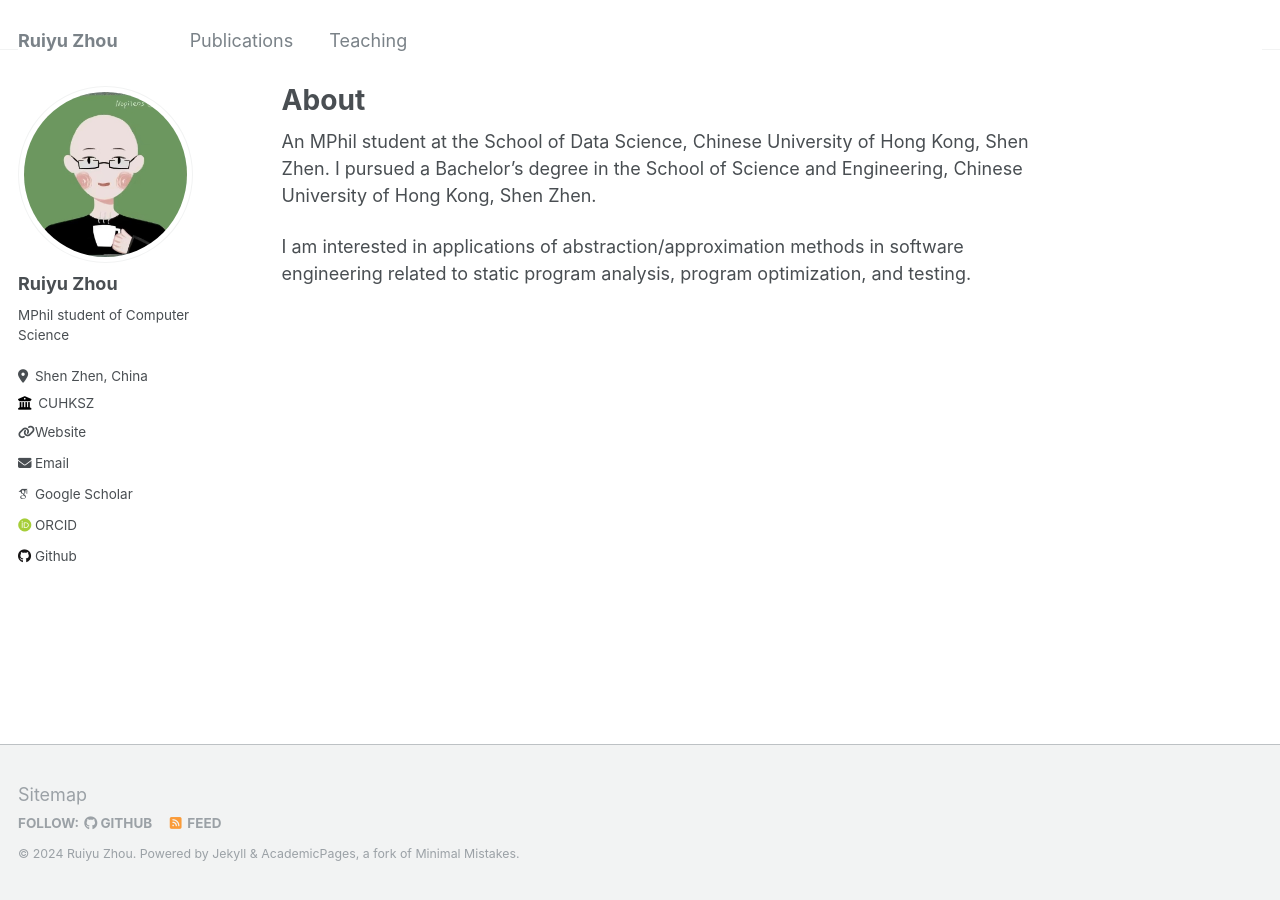
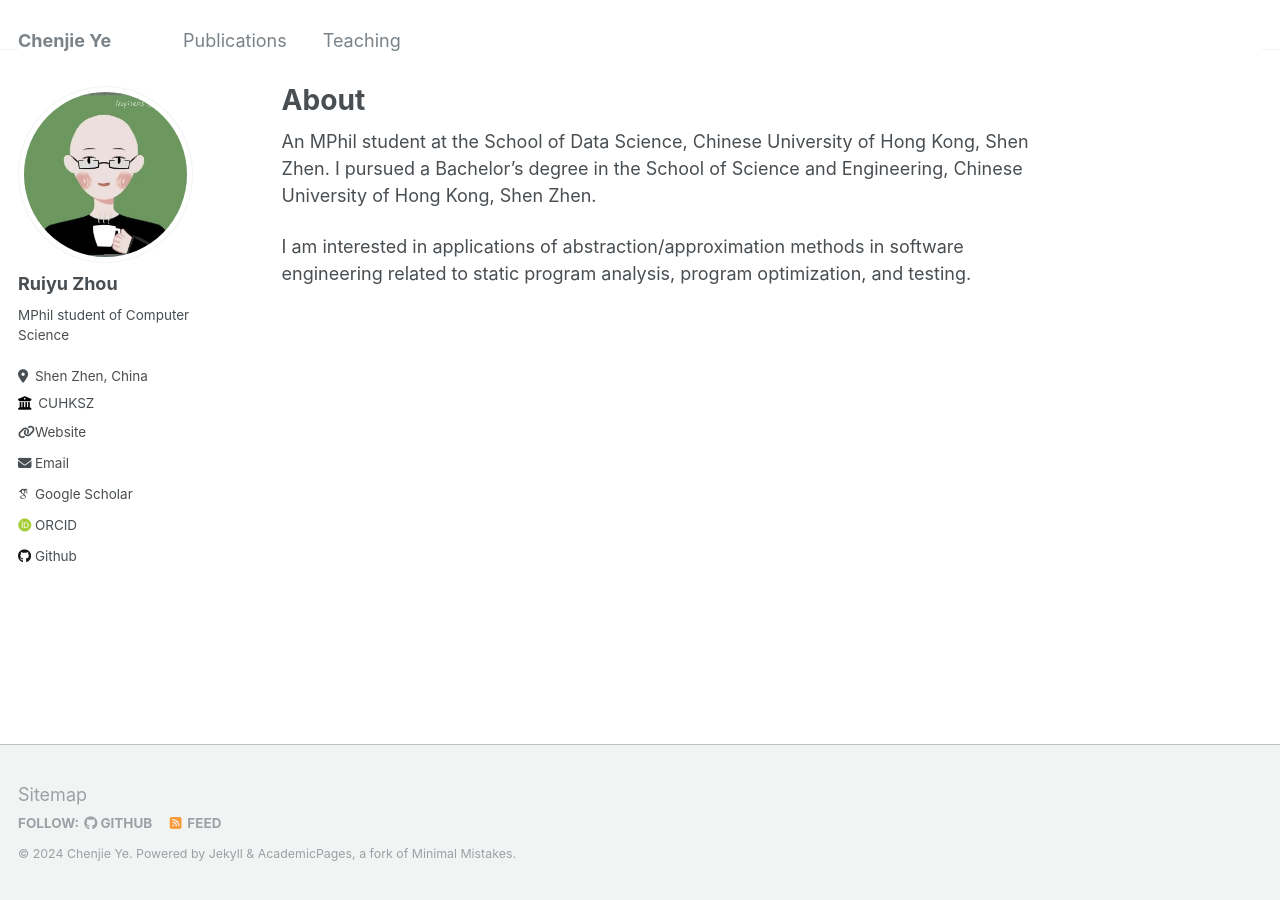
Before and after one commit to Rex-Saron/homie, a Jekyll site: the page built from _pages/about.md, in a window 1280 px wide. Built offline with Jekyll 4.4.1, drawn with Linux system fonts in a browser that asks for light colours; some web fonts are replaced.

Commit message:
Update _config.yml guided by a bald with hair

```diff
--- a/_config.yml
+++ b/_config.yml
@@ -8,11 +8,11 @@
 
 # Basic Site Settings
 locale                   : "en-US"
-title                    : "Ruiyu Zhou"
+title                    : "Chenjie Ye"
 title_separator          : "-"
-name                     : &name "Ruiyu Zhou"
+name                     : &name "Chenjie Ye"
 description              : &description "MPhil student of Computer Science"
-url                      : https://134arg.github.io # the base hostname & protocol for your site e.g. "https://mmistakes.github.io"
+url                      : https://rex-saron.github.io/homie # the base hostname & protocol for your site e.g. "https://mmistakes.github.io"
 baseurl                  : "" # the subpath of your site, e.g. "/blog"
 repository               : "134ARG/134arg.github.io"
 
```
